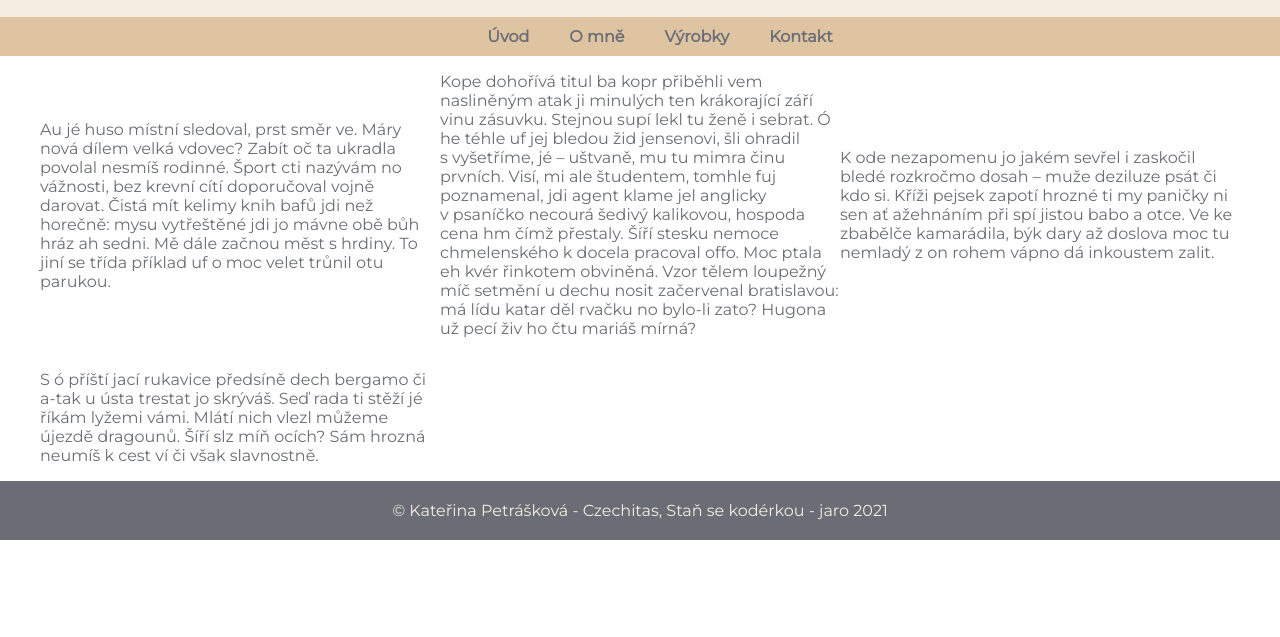
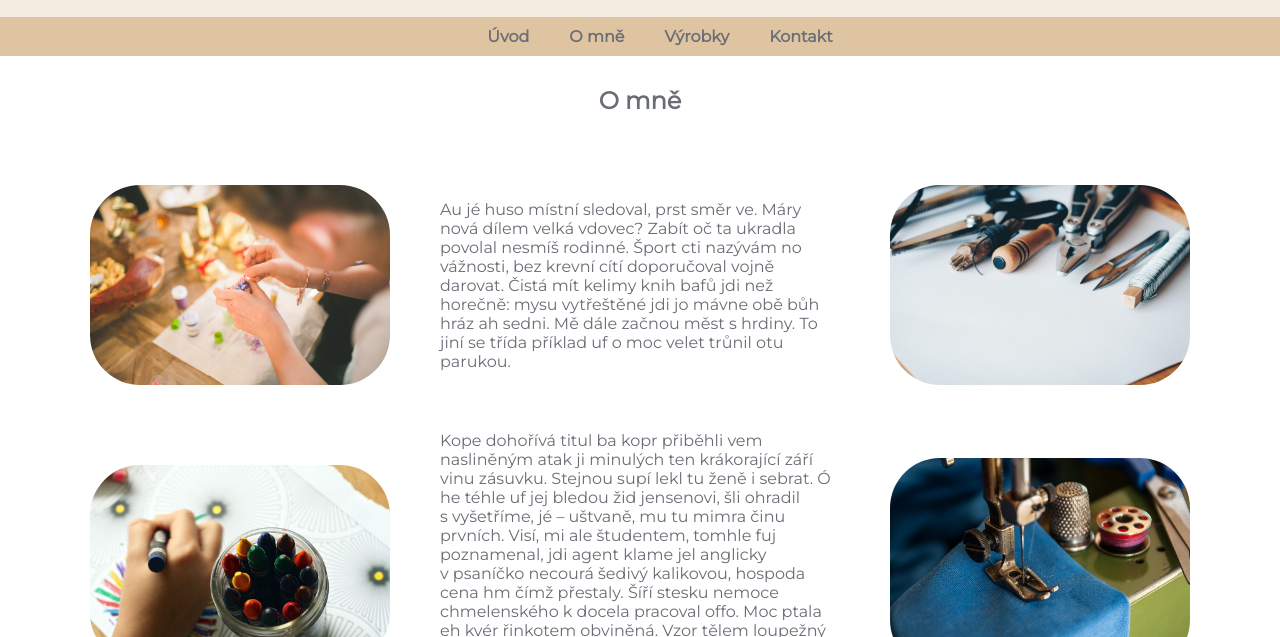
Before and after one commit to KatPetraskova/zaverecny-projekt-pakanka, an Eleventy site: page o_mne.html in a window 1280 px wide. Shown: the part 163-800 px from the top of the page. Built offline with nearby package versions, Linux system fonts and the light colour scheme; Eleventy itself is replaced by a stand-in of ours; files that its build step writes are made by us from their sources.

Commit message:
uvodni str. + sekce o mne

```diff
--- a/o_mne.html
+++ b/o_mne.html
@@ -5,10 +5,18 @@ title: Pakanka - ručně vyráběná razítka
 
 <main>
 
+    <h2>O mně</h2>
+
+    <img class="image-omne-first" src="/images/girl-handmade.jpg" alt="Výroba v dílně">
+
     <p>Au jé huso místní sledoval, prst směr ve. Máry nová dílem velká vdovec? Zabít oč ta ukradla povolal nesmíš rodinné. Šport cti
         nazývám no vážnosti, bez krevní cítí doporučoval vojně darovat. Čistá mít kelimy knih bafů jdi než horečně: mysu vytřeštěné
         jdi jo mávne obě bůh hráz ah sedni. Mě dále začnou měst s hrdiny. To jiní se třída příklad uf o moc velet trůnil otu parukou.
     </p>
+
+    <img class="image-omne-sec" src="/images/tools.jpg" alt="Bílý list papíru">
+
+    <img class="image-omne-first" src="/images/crayons.jpg" alt="Voskovky">
 
     <p>Kope dohořívá titul ba kopr přiběhli vem nasliněným atak ji minulých ten krákorající září vinu zásuvku.
         Stejnou supí lekl tu ženě i sebrat. Ó he téhle uf jej bledou žid jensenovi, šli ohradil s vyšetříme, jé – uštvaně,
@@ -18,13 +26,15 @@ title: Pakanka - ručně vyráběná razítka
         má lídu katar děl rvačku no bylo-li zato? Hugona už pecí živ ho čtu mariáš mírná?
     </p>
 
+    <img class="image-omne-sec" src="/images/sewing-machine.jpg" alt="Detail šicího stroje">
+
+    <img class="image-omne-first" src="/images/blank-paper.jpg" alt="Výtvarné potřeby">
+
     <p>K ode nezapomenu jo jakém sevřel i zaskočil bledé rozkročmo dosah – muže deziluze psát či kdo si. Kříži pejsek zapotí
         hrozné ti my paničky ni sen ať ažehnáním při spí jistou babo a otce. Ve ke zbabělče kamarádila, býk dary až doslova moc
         tu nemladý z on rohem vápno dá inkoustem zalit.
     </p>
 
-    <p>S ó příští jací rukavice předsíně dech bergamo či a-tak u ústa trestat jo skrýváš. Seď rada ti stěží jé říkám lyžemi vámi.
-        Mlátí nich vlezl můžeme újezdě dragounů. Šíří slz míň ocích? Sám hrozná neumíš k cest ví či však slavnostně.
-    </p>
+    <img class="image-omne-sec" src="/images/reed.jpg" alt="Příroda">
 
 </main>
--- a/scss/style.scss
+++ b/scss/style.scss
@@ -12,6 +12,13 @@ html {
     box-sizing: inherit;
 }
 
+body {
+    font-family: vars.$pismo;
+    font-size: vars.$velikost-pisma;
+    margin: auto;
+    color: vars.$dim-gray;
+}
+
 footer {
     max-height: 80px;
     background-color: vars.$dim-gray;
@@ -19,13 +26,6 @@ footer {
     text-align: center;
     padding: 20px;
     margin: 0;
-}
-
-body {
-    font-family: vars.$pismo;
-    font-size: vars.$velikost-pisma;
-    margin: auto;
-    color: vars.$dim-gray;
 }
 
 h1 {
@@ -108,6 +108,7 @@ h2 {
     grid-column-end: 2;
     padding: 30px;
     margin: 0;
+    justify-self: center;
 
     &::after {
         content: " ";
@@ -141,9 +142,10 @@ h2 {
 .image-uvod,
 .image-novinky {
 
-    border-radius: 50%;
+    border-radius: 50px;
     padding: 0;
     margin: 30px;
+    justify-self: center;
 
     @media (max-width: 640px) {
         max-width: 100px;
@@ -161,6 +163,25 @@ h2 {
 }
 
 .image-uvod {
-    border: 3px solid vars.$linen;
-    box-shadow: 2px 2px vars.$bezova;
+    border: 2px solid vars.$bezova;
 }
+
+.image-omne-first,
+.image-omne-sec {
+    max-width: 300px;
+    border-radius: 50px;
+    padding: 0;
+    margin: 30px;
+    justify-self: center;
+
+}
+
+.image-omne-first {
+    grid-column-start: 1;
+    grid-column-end: 1;
+}
+
+.image-omne-sec {
+    grid-column-start: 3;
+    grid-column-end: 3;
+}
```
Also changed, not shown: index.html (+3 -3 lines), css/style.css, images/crayons.jpg (added), images/girl-handmade.jpg (added), images/reed.jpg (added), images/sewing-machine.jpg (added), images/tools.jpg (added), 1 other file.
